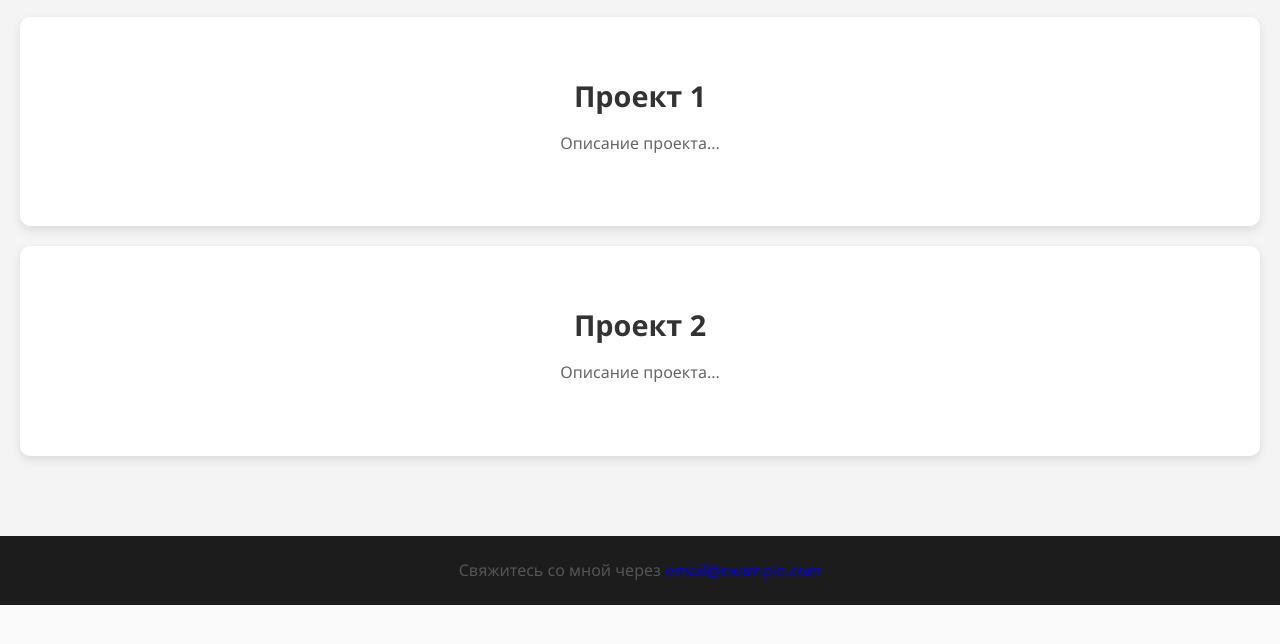
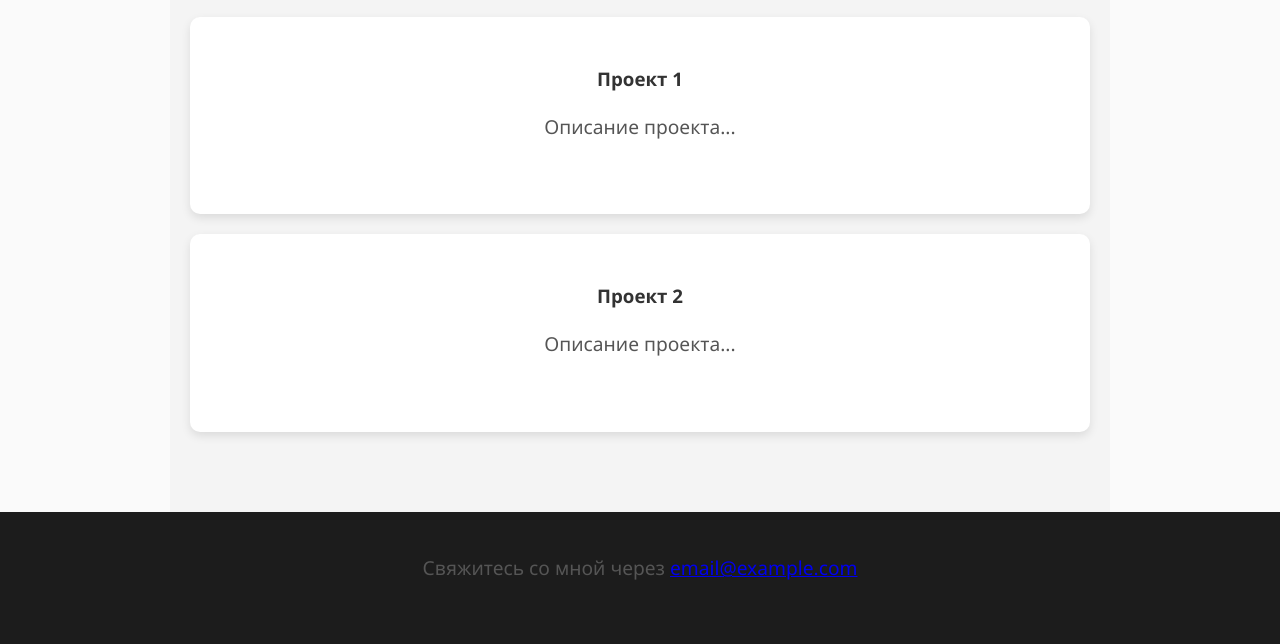
Before and after one commit to luNarinXN/portfol, a plain HTML site: page index.html in a window 1280 px wide. Shown: the part 684-1328 px from the top of the page. Before the commit the page ends 1289 px from the top, so only its background shows below. Drawn offline with Linux system fonts and the light colour scheme.

Commit message:
Update style.css

```diff
--- a/style.css
+++ b/style.css
@@ -1,4 +1,4 @@
-/* Общие стили для всего сайта */
+/* Общие стили */
 body {
   font-family: 'Segoe UI', Tahoma, Geneva, Verdana, sans-serif;
   background-color: #fafafa;
@@ -43,8 +43,8 @@ nav ul li a:hover {
   border-bottom: 2px solid #3498db;
 }
 
-/* Стили секции "О себе" */
-section#about {
+/* Основные секции */
+section {
   padding: 60px 20px;
   max-width: 900px;
   margin: 0 auto;
@@ -67,7 +67,6 @@ p {
 
 /* Стили секции "Проекты" */
 section#projects {
-  padding: 60px 20px;
   background-color: #f4f4f4;
 }
 
@@ -86,43 +85,9 @@ section#projects {
   box-shadow: 0 6px 20px rgba(0, 0, 0, 0.1);
 }
 
-.project h3 {
-  font-size: 1.8rem;
-  color: #333;
-  margin-bottom: 15px;
-  font-weight: 600;
-}
-
-.project p {
-  font-size: 1rem;
-  color: #666;
-  line-height: 1.6;
-}
-
-.project button {
-  background-color: #3498db;
-  color: white;
-  padding: 12px 20px;
-  border: none;
-  border-radius: 30px;
-  cursor: pointer;
-  font-size: 1rem;
-  transition: background-color 0.3s ease;
-}
-
-.project button:hover {
-  background-color: #2980b9;
-}
-
-/* Футер */
 footer {
   background-color: #1c1c1c;
   color: white;
   padding: 20px 0;
   text-align: center;
 }
-
-footer p {
-  margin: 0;
-  font-size: 1rem;
-}
```
